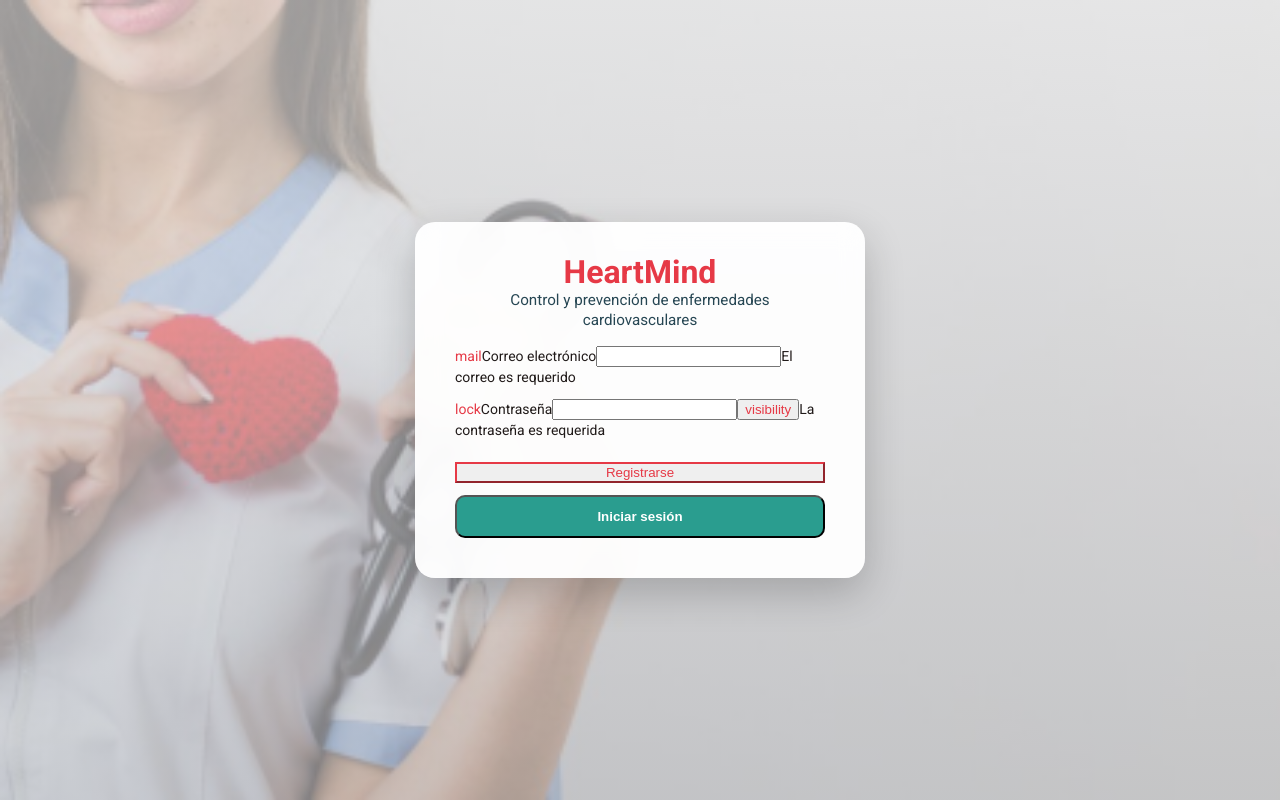
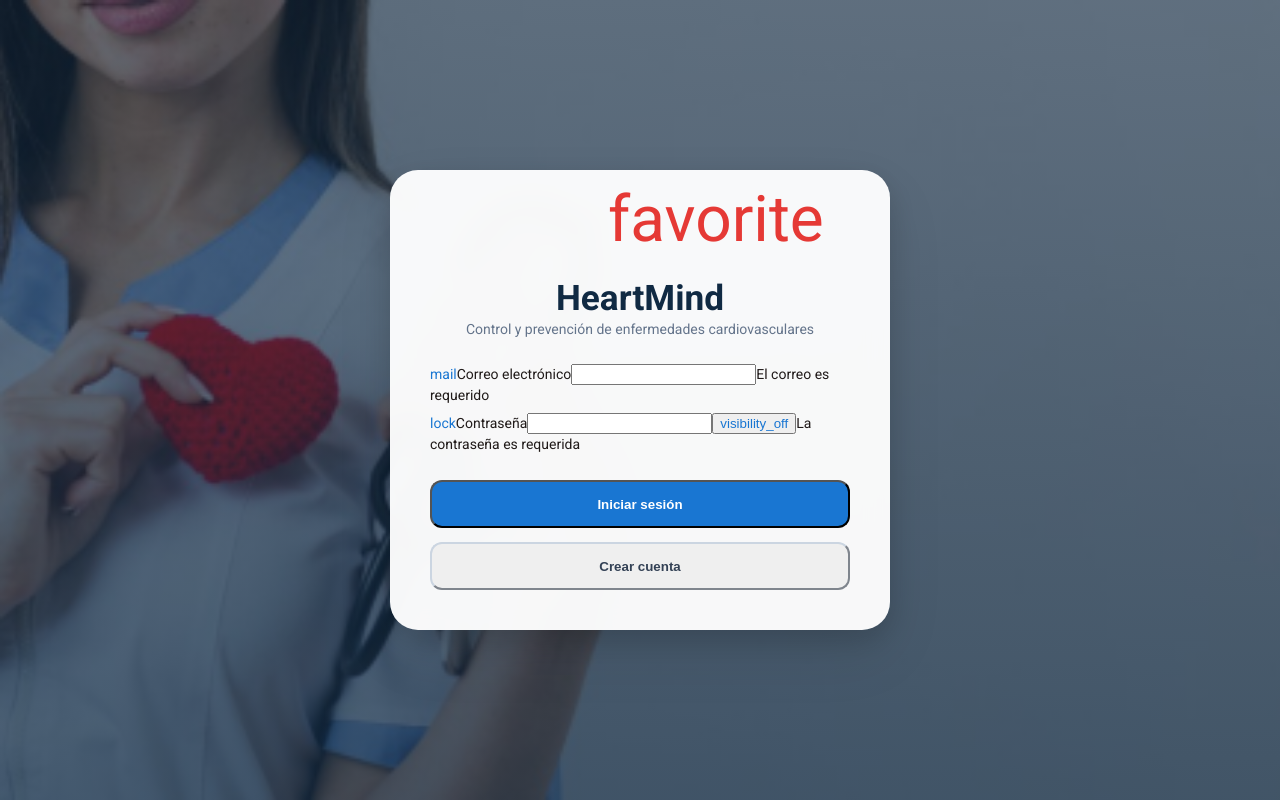
Before and after one commit to AbrahamzzZ/Sistema-HeartMind-Frontend, an Angular app: page /auth/login in a window 1280 px wide. Built offline with nearby package versions, Linux system fonts and the light colour scheme.

Commit message:
feat: se cambio los estilos del login

```diff
--- a/src/app/module/pages/auth/login/login.html
+++ b/src/app/module/pages/auth/login/login.html
@@ -1,17 +1,20 @@
 <div class="login-wrapper">
   <mat-card class="login-card">
+    <div class="login-header">
+      <div class="login-logo">
+        <mat-icon>favorite</mat-icon>
+      </div>
 
-    <div class="login-header">
       <h1>HeartMind</h1>
       <p>Control y prevención de enfermedades cardiovasculares</p>
     </div>
 
     <form [formGroup]="formLogin" class="login-form" autocomplete="on" (ngSubmit)="login()">
+      <mat-form-field appearance="outline">
 
-      <mat-form-field appearance="outline">
         <mat-icon matPrefix>mail</mat-icon>
         <mat-label>Correo electrónico</mat-label>
-        <input matInput type="email" formControlName="usuario" autocomplete="username" />
+        <input matInput type="email" formControlName="usuario" autocomplete="username">
 
         @if(usuario?.hasError('required')){
           <mat-error>El correo es requerido</mat-error>
@@ -26,9 +29,10 @@
       <mat-form-field appearance="outline">
         <mat-icon matPrefix>lock</mat-icon>
         <mat-label>Contraseña</mat-label>
-		<input matInput [type]="ocultarClave ? 'password' : 'text'"	formControlName="clave"autocomplete="current-password" />
-		<button	mat-icon-button matSuffix type="button" (click)="ocultarClave = !ocultarClave">
-			<mat-icon>{{ ocultarClave ? 'visibility' : 'visibility_off' }}</mat-icon>
+        <input matInput [type]="ocultarClave ? 'password' : 'text'" formControlName="clave" autocomplete="current-password">
+
+        <button mat-icon-button matSuffix type="button" (click)="ocultarClave = !ocultarClave">
+          <mat-icon>{{ ocultarClave ? 'visibility_off' : 'visibility' }}</mat-icon>
         </button>
 
         @if(clave?.hasError('required')){
@@ -37,10 +41,14 @@
       </mat-form-field>
 
       <div class="actions">
-        <button mat-stroked-button type="button"class="register-btn" (click)="registrar()">Registrarse</button>
-        <button mat-flat-button color="primary" type="submit">Iniciar sesión</button>
+        <button mat-flat-button color="primary" type="submit">
+          Iniciar sesión
+        </button>
+
+        <button mat-stroked-button type="button" (click)="registrar()">
+          Crear cuenta
+        </button>
       </div>
-
     </form>
   </mat-card>
 </div>
--- a/src/app/module/pages/auth/login/login.scss
+++ b/src/app/module/pages/auth/login/login.scss
@@ -1,8 +1,8 @@
 @import url('https://fonts.googleapis.com/css2?family=Roboto:wght@300;400;500;700&display=swap');
 
-$primary-color: #E63946;
-$accent-color: #2A9D8F;
-$text-light: #ffffff;
+:host {
+  display: block;
+}
 
 * {
   box-sizing: border-box;
@@ -14,46 +14,62 @@ $text-light: #ffffff;
   justify-content: center;
   align-items: center;
   padding: 24px;
-  background: linear-gradient(rgb(237 237 237 / 65%), rgb(188 189 192 / 65%)), url(/image/cardiovascular.png);
+  font-family: 'Roboto', sans-serif;
+  background: linear-gradient( rgba(16, 42, 67, 0.60), rgba(16, 42, 67, 0.75)), url('/image/cardiovascular.png');
   background-size: cover;
   background-position: center;
   background-repeat: no-repeat;
-  font-family: 'Roboto', sans-serif;
 }
 
 .login-card {
   width: 100%;
-  max-width: 450px;
+  max-width: 500px;
   padding: 40px;
-  border-radius: 20px;
-  background: rgba(255, 255, 255, 0.95);
+  border-radius: 28px;
+  background: rgba(255,255,255,.96);
   backdrop-filter: blur(12px);
-  box-shadow:0 15px 40px rgba(0, 0, 0, 0.20);
-  animation: fadeIn 0.6s ease;
+  box-shadow:
+    0 10px 30px rgba(0,0,0,.15),
+    0 25px 60px rgba(0,0,0,.08);
+
+  animation: fadeIn .5s ease;
 }
 
 .login-header {
   text-align: center;
-  margin-bottom: 10px;
+  margin-bottom: 24px;
+}
 
-  h1 {
-    margin: 0;
-    color: $primary-color;
-    font-size: 2rem;
-    font-weight: 700;
-  }
+.login-logo {
+  display: flex;
+  justify-content: center;
+  margin-bottom: 14px;
+}
 
-  p {
-    margin-top: 8px;
-    color: #264653;
-    font-size: 0.95rem;
-  }
+.login-logo mat-icon {
+  color: #e53935;
+  width: 64px;
+  height: 64px;
+  font-size: 64px;
+}
+
+.login-header h1 {
+  margin: 0;
+  color: #102a43;
+  font-size: 2.2rem;
+  font-weight: 700;
+}
+
+.login-header p {
+  margin-top: 10px;
+  color: #64748b;
+  line-height: 1.6;
 }
 
 .login-form {
   display: flex;
   flex-direction: column;
-  gap: 12px;
+  gap: 8px;
 }
 
 mat-form-field {
@@ -61,62 +77,70 @@ mat-form-field {
 }
 
 mat-icon {
-  color: $primary-color;
+  color: #1976d2;
 }
 
 .actions {
   display: flex;
   flex-direction: column;
-  gap: 12px;
-  margin-top: 10px;
+  gap: 14px;
+  margin-top: 18px;
 }
 
-.register-btn {
+.actions button {
   width: 100%;
+  height: 48px;
+  font-weight: 600;
 }
 
 button[mat-flat-button] {
-  width: 100%;
-  background: $accent-color;
+  background: #1976d2;
   color: white;
-  font-weight: 600;
-  padding: 12px;
-  border-radius: 10px;
-  transition: all .3s ease;
+  border-radius: 12px;
+  transition: transform .2s ease, box-shadow .2s ease;
+}
+
+button[mat-flat-button]:hover {
+  transform: translateY(-2px);
+  box-shadow: 0 8px 18px rgba(25,118,210,.25);
 }
 
 button[mat-stroked-button] {
-  width: 100%;
-  border-color: $primary-color;
-  color: $primary-color;
+  border-color: #cbd5e1;
+  color: #334155;
+  border-radius: 12px;
 }
 
 button[mat-stroked-button]:hover {
-  background: rgba(230, 57, 70, 0.05);
+  background: #f8fafc;
 }
 
 @media (max-width: 768px) {
 
   .login-card {
-    padding: 24px;
+    padding: 28px;
   }
 
   .login-header h1 {
-    font-size: 1.7rem;
+    font-size: 1.8rem;
   }
 
+  .login-logo mat-icon {
+    font-size: 52px;
+    width: 52px;
+    height: 52px;
+  }
 }
 
 @keyframes fadeIn {
 
   from {
     opacity: 0;
-    transform: translateY(20px);
+    transform: translateY(25px);
   }
 
   to {
     opacity: 1;
     transform: translateY(0);
   }
-
 }
```
Lines whose indentation alone changed are shown as unchanged.
